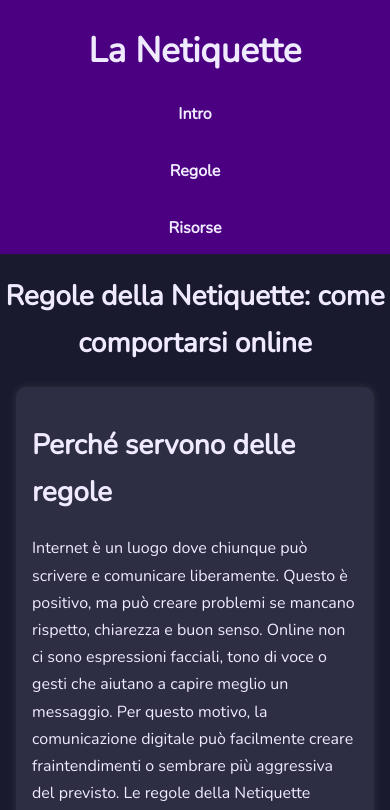
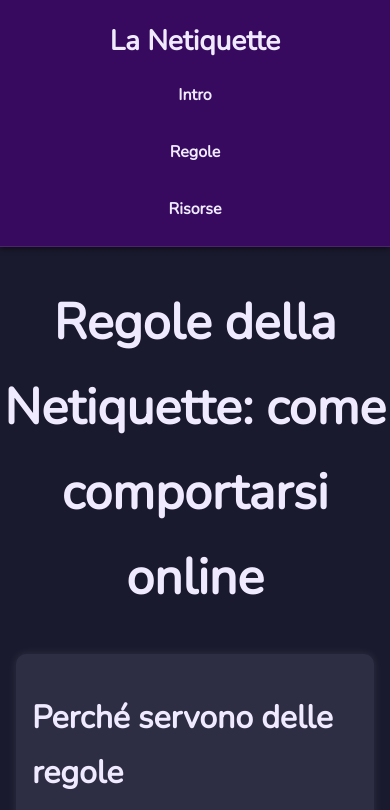
Before and after one commit to Sev3nB/Progetto-Netiquette, a plain HTML site: page Regole.html in a window 390 px wide. Shown: the top 810 px of the page. Drawn offline with nearby package versions, Linux system fonts and the light colour scheme.

Commit message:
Aggiunte animazioni, modificata navbar, aggiunto pulsante per salire.

```diff
--- a/Regole.html
+++ b/Regole.html
@@ -8,9 +8,10 @@
     <link href="https://fonts.googleapis.com/css2?family=Nunito&display=swap" rel="stylesheet">
 
     <link rel="icon" type="image/x-icon" href="images/favicon.ico">
-<meta name="viewport" content="width=device-width, initial-scale=1.0">
+    <meta name="viewport" content="width=device-width, initial-scale=1.0">
 
 </head>
+<button id="topBtn" title="Torna su">↑</button>
 
 <body>
     <div class="header">
@@ -103,6 +104,20 @@
             materiali, esempi e risorse utili per approfondire ancora meglio come comportarsi online in modo corretto e
             responsabile.</p>
     </div>
+    <script>
+        const topBtn = document.getElementById("topBtn");
+        window.onscroll = () => {
+            if (document.body.scrollTop > 100 || document.documentElement.scrollTop > 100) {
+                topBtn.style.display = "block";
+            } else {
+                topBtn.style.display = "none";
+            }
+        };
+
+        topBtn.onclick = () => {
+            window.scrollTo({ top: 0, behavior: 'smooth' });
+        };
+    </script>
 </body>
 
 </html>
--- a/style.css
+++ b/style.css
@@ -14,28 +14,31 @@ body {
     box-sizing: inherit;
 }
 
-.header h2 {
-    text-align: center;
-    font-size: 35px;
-    margin-top: 5px;
-    margin-bottom: 10px;
-}
-
 .header {
-    background-color: #4b0082;
-    padding: 1em;
+    background-color: rgba(75, 0, 130, 0.6);
+    backdrop-filter: blur(10px);
+    padding: 0.8em 1em;
     display: flex;
     flex-direction: column;
     align-items: center;
-    padding-bottom: 2px;
-    text-align: center;
+    position: sticky;
+    top: 0;
+    z-index: 1000;
+    box-shadow: 0 2px 5px rgba(0, 0, 0, 0.5);
+    border-bottom: 1px solid rgba(255, 255, 255, 0.1);
+}
+
+
+.header h2 {
+    font-size: 28px;
+    margin: 0.2em 0;
 }
 
 nav .menu {
     display: flex;
     flex-wrap: wrap;
     justify-content: center;
-    gap: 20px;
+    gap: 15px;
     padding: 0;
     margin: 0;
 }
@@ -43,13 +46,26 @@ nav .menu {
 nav a {
     color: #f0eaff;
     text-decoration: none;
-    padding: 10px 15px;
+    padding: 8px 12px;
     font-weight: bold;
+    position: relative;
+    border-radius: 20px;
+    transition: color 0.3s ease;
 }
 
-nav a:hover {
-    background-color: #2a0047;
-    border-radius: 5px;
+nav a::after {
+    content: '';
+    position: absolute;
+    left: 0;
+    bottom: 0;
+    width: 0%;
+    height: 2px;
+    background-color: #f0eaff;
+    transition: width 0.3s ease;
+}
+
+nav a:hover::after {
+    width: 100%;
 }
 
 .container {
@@ -59,20 +75,17 @@ nav a:hover {
     background: #2d2d44;
     box-shadow: 0 0 10px rgba(255, 255, 255, 0.1);
     border-radius: 10px;
+    animation: fadeInUp 0.6s ease-out;
 }
 
-/* Responsive layout */
 @media screen and (max-width: 600px) {
-    .header h2 {
+    .header {
+        align-items: center;
         text-align: center;
-        font-size: 35px;
-        margin-top: 5px;
-        margin-bottom: 10px;
     }
 
-
-    h1 {
-        font-size: 28px !important;
+    .header h2 {
+        width: 100%;
     }
 
     nav .menu {
@@ -109,10 +122,6 @@ li:hover {
     }
 }
 
-.container {
-    animation: fadeInUp 0.6s ease-out;
-}
-
 #topBtn {
     position: fixed;
     bottom: 30px;
```
Also changed, not shown: Risorse.html (+15 -0 lines), images/netiquette_logo.jpg (renamed from images/netiquette_intro.jpg).
